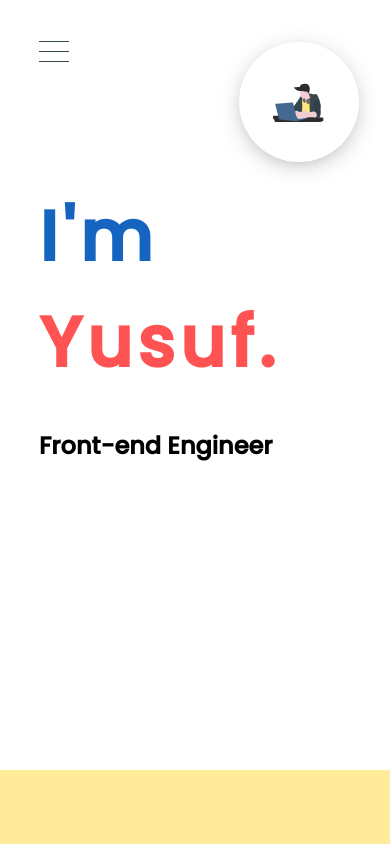
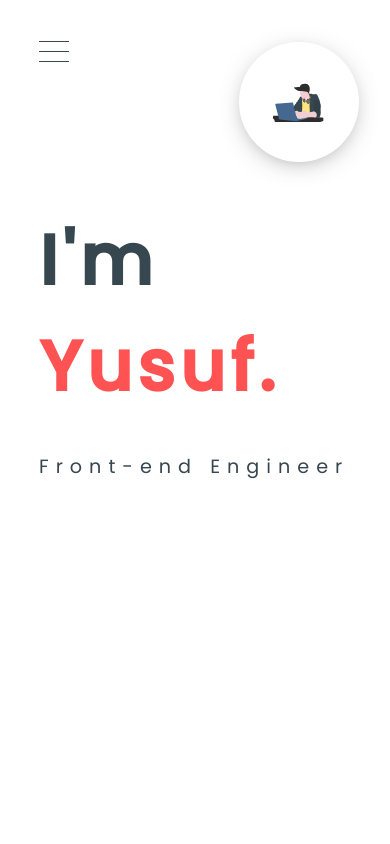
Before and after one commit to iamyusufali/my-portfolio, a React (Create React App) app: page / in a window 390 px wide. Shown: the top 844 px of the page. Built offline with nearby package versions, Linux system fonts and the light colour scheme.

Commit message:
change Intro text styles

```diff
--- a/src/components/header/header.styles.scss
+++ b/src/components/header/header.styles.scss
@@ -3,15 +3,15 @@
 
 header {
   width: 100%;
-  height: 650px;
+  height: 700px;
+}
 
-  main {
-    width: 80%;
-    display: flex;
-    background-color: #fff;
-    margin: auto;
-    margin-top: calc(var(--m-scale) * 1em);
-  }
+main {
+  width: 80%;
+  display: flex;
+  background-color: #fff;
+  margin: auto;
+  margin-top: 5rem;
 }
 
 .text-container {
@@ -20,28 +20,20 @@ header {
   justify-content: center;
   flex: 2;
 
-  h3 {
-    font-size: var(--font-m);
-    font-weight: 300;
-    letter-spacing: 5px;
-    color: $greyshade;
-  }
-
   h1 {
     font-size: var(--font-l);
-    color: $blueshade;
+    color: $greyshade;
     margin: 2rem 0;
     letter-spacing: 5px;
   }
 
   span {
-    display: block;
     color: $pinkshade;
   }
 
-  h4 {
+  h2 {
     font-size: var(--font-m);
-    font-weight: 300;
+    font-weight: 400;
     letter-spacing: 7px;
     color: $greyshade;
   }
@@ -65,10 +57,16 @@ header {
   }
 }
 
-@media screen and (min-width: 1560px) {
+@media (min-width: 1560px) {
+  main {
+    margin-top: 8rem;
+  }
+}
+
+@media screen and (max-width: 1340px) {
   .text-container {
     span {
-      display: inline;
+      display: block;
     }
   }
 }
@@ -83,6 +81,7 @@ header {
     position: fixed;
     top: 5%;
     right: 8%;
+    background-color: #fff;
     box-shadow: 0px 5px 30px -15px rgba(0, 0, 0, 0.8);
     border-radius: 50%;
     z-index: 1;
@@ -95,29 +94,9 @@ header {
 }
 
 @media screen and (max-width: 920px) {
-  main {
-    align-items: flex-start;
-  }
-
   .image-container {
     width: 200px;
     height: 200px;
-  }
-}
-
-@media screen and (max-width: 740px) {
-  main {
-    height: 600px;
-
-    .text-container {
-      justify-content: flex-start;
-      padding-top: 2rem;
-    }
-  }
-
-  .image-container {
-    width: 160px;
-    height: 160px;
   }
 }
 
```
